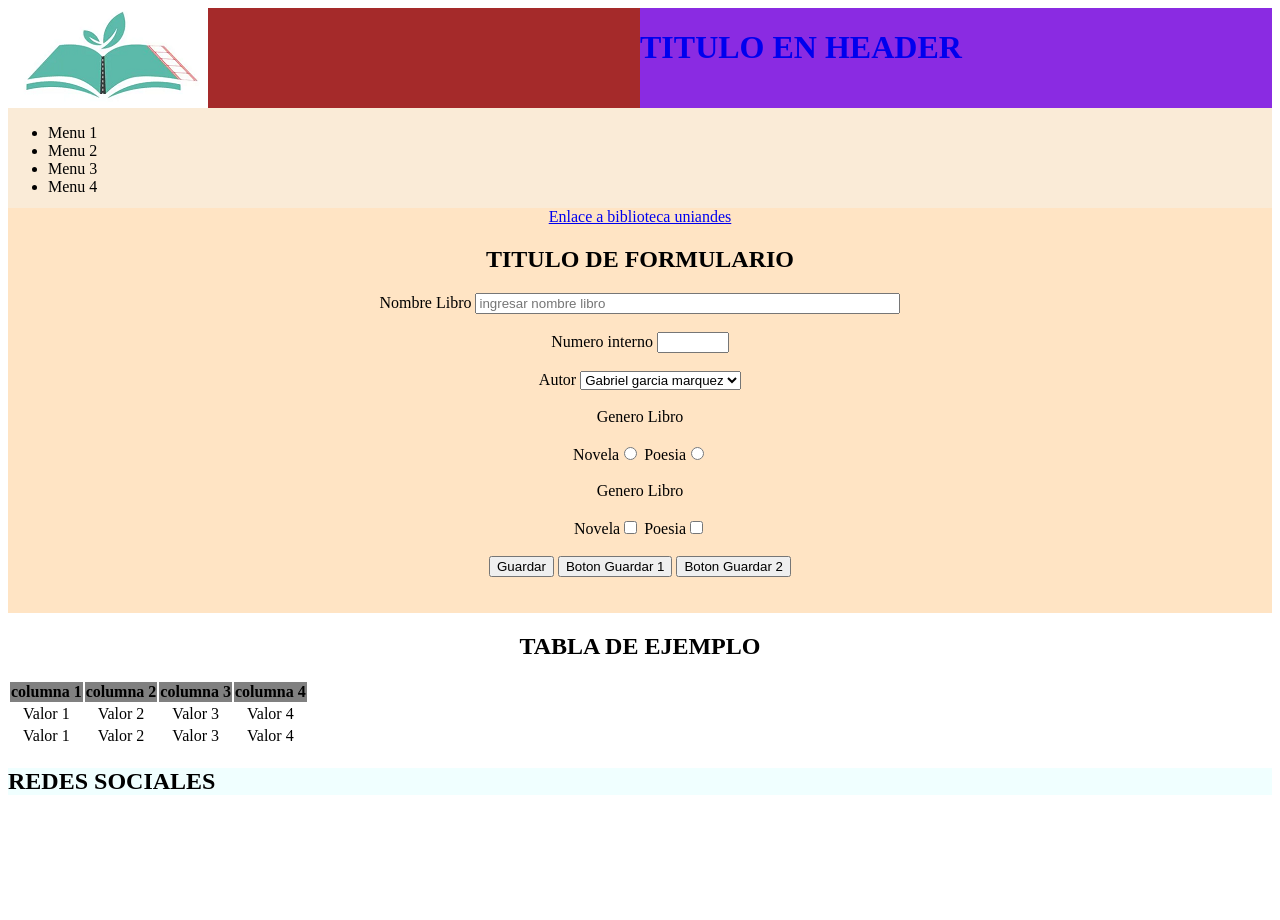
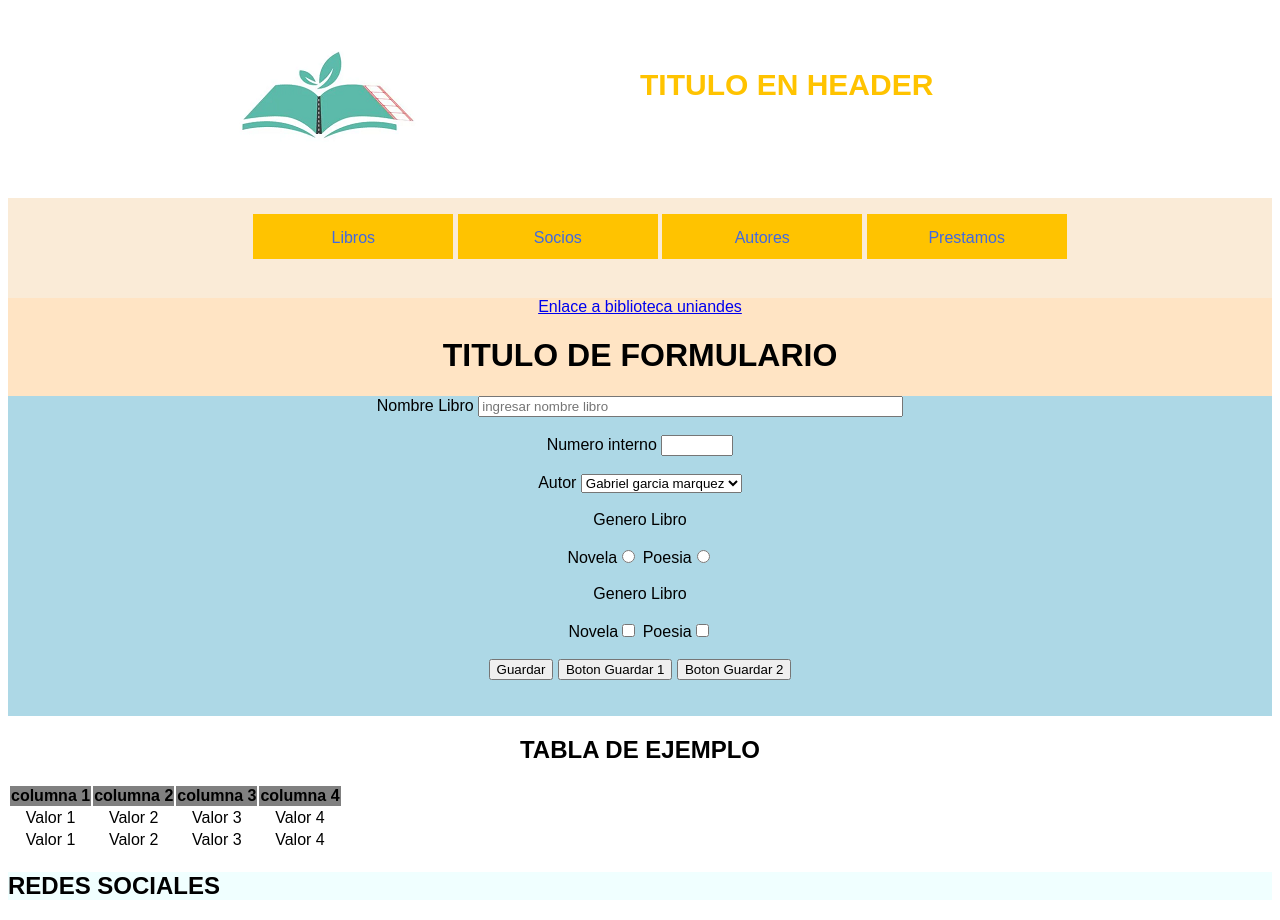
Before and after one commit to josetitoarchila/bibliotecag06, a plain HTML site: page index.html in a window 1280 px wide. Before the commit the page ends 814 px from the top, so only its background shows below. Drawn offline with Linux system fonts and the light colour scheme.

Commit message:
primer css

```diff
--- /dev/null
+++ b/estilos/index.css
@@ -0,0 +1,65 @@
+body{
+    font-family: Arial, Helvetica, sans-serif;
+}
+.caja_logo{
+    background-color:white;
+    width: 50%;
+    height: 150px;
+    float:inline-start;
+    text-align: center;
+    padding-top: 40px;
+
+}
+.caja_titulo{
+    background-color:white;
+    width: 50%;
+    height: 150px;
+    float:inline-start;
+    padding-top: 40px;
+}
+.titulo1{
+    color:#FFC300;
+    font-size:30px;
+}
+.titulo2{
+    color:black;
+}
+#formulario_libros{
+    background-color: lightblue;
+}
+
+.estilo_main{
+    background-color: darkorchid;
+}
+
+
+.estilo_menu{
+    background-color:antiquewhite;
+    width: 100%;
+    height: 100px;
+    float:inline-start;
+
+}
+li{
+    display:inline-block;
+    background-color: #FFC300;
+
+    width: 200px;
+    height: 30px;
+    padding-top: 15px;
+}
+
+li a{
+    color:royalblue;
+    text-decoration: none;
+
+
+}
+
+li a:hover{
+    color:white;
+}
+
+nav{
+    text-align: center;
+}
--- a/index.html
+++ b/index.html
@@ -6,27 +6,28 @@
     <meta http-equiv="X-UA-Compatible" content="IE=edge" />
     <meta name="viewport" content="width=<device-width>, initial-scale=1.0" />
     <title>Pagina de prueba</title>
+    <link rel="stylesheet" href="estilos/index.css" />
 </head>
 <body>
     <!--ejemplo cabecera pagina-->
     <div style="background-color:aqua ; width: 100%;">
-        <div style="background-color:brown; width: 50%; height: 100px; float:inline-start" >
+        <!--caja donde sed va a colocar el logo-->
+        <div class="caja_logo" >
             <a href="https://biblioteca.uniandes.edu.co/">
                 <img src="img/logo.png" alt="texto imagen" />
             </a>
         </div>
-        <a href="https://biblioteca.uniandes.edu.co/">
-            <div style="background-color:blueviolet; width: 50%; height: 100px; float:inline-start">
-                <h1>TITULO EN HEADER</h1>
-            </div>
-        </a>
-        <div style="background-color:antiquewhite; width: 100%; height: 100px;float:inline-start">
+        <div class="caja_titulo">
+            <h1 class="titulo1">TITULO EN HEADER</h1>
+        </div>
+
+        <div class="estilo_menu">
             <nav>
                 <ul>
-                    <li>Menu 1</li>
-                    <li>Menu 2</li>
-                    <li>Menu 3</li>
-                    <li>Menu 4</li>
+                    <li><a href="#">Libros</a></li>
+                    <li><a href="#">Socios</a></li>
+                    <li><a href="#">Autores</a></li>
+                    <li><a href="#">Prestamos</a></li>
                 </ul>
             </nav>
         </div>
@@ -34,7 +35,7 @@
     <!--ejemplo parte principal pagina ejemplo formularios-->
     <main style="background-color:bisque ; text-align: center;">
         <a href="https://biblioteca.uniandes.edu.co/" target="_top">Enlace a biblioteca uniandes</a>
-        <h2>TITULO DE FORMULARIO</h2>
+        <h1 class="titulo2">TITULO DE FORMULARIO</h1>
         <form id="formulario_libros">
             <label for="nombre_libro">Nombre Libro</label>
             <input type="text" name="nombre_libro" id="nombre_libro" size=50 maxlength="10" placeholder="ingresar nombre libro" required />
```
